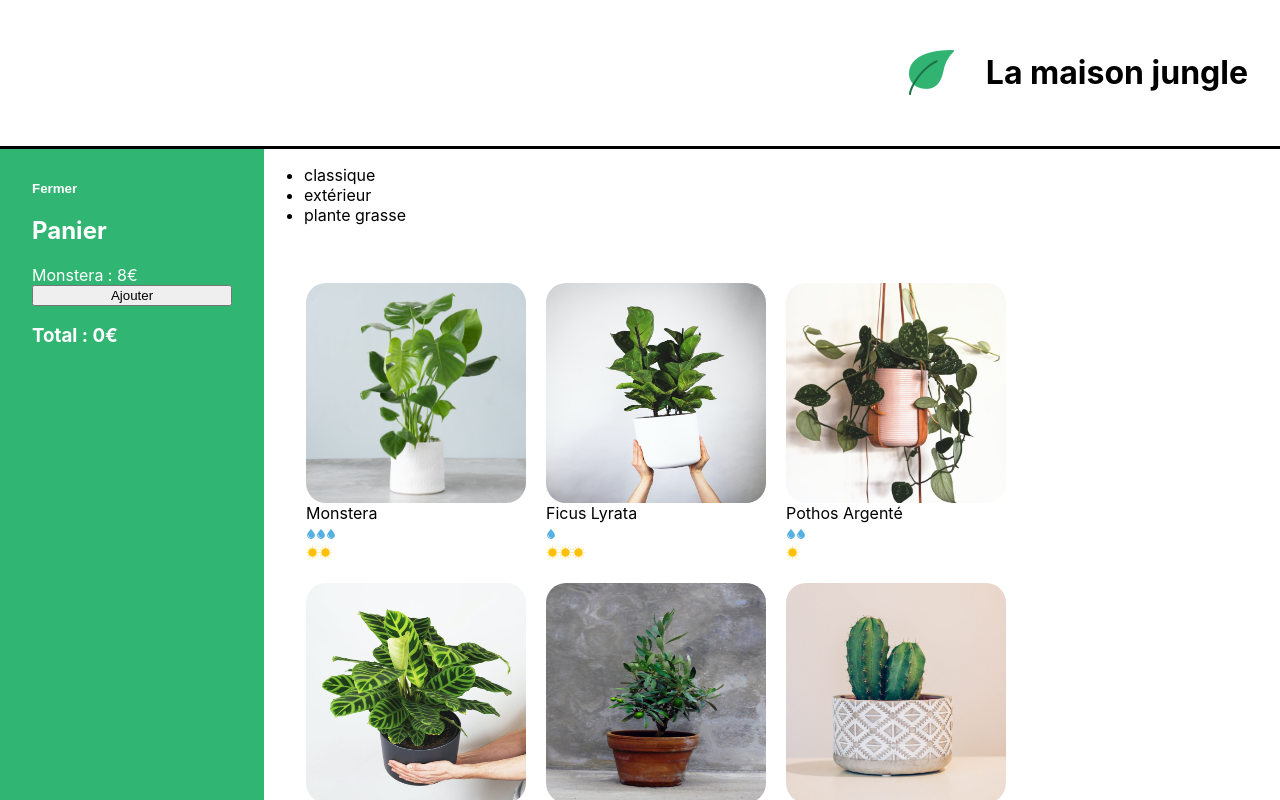
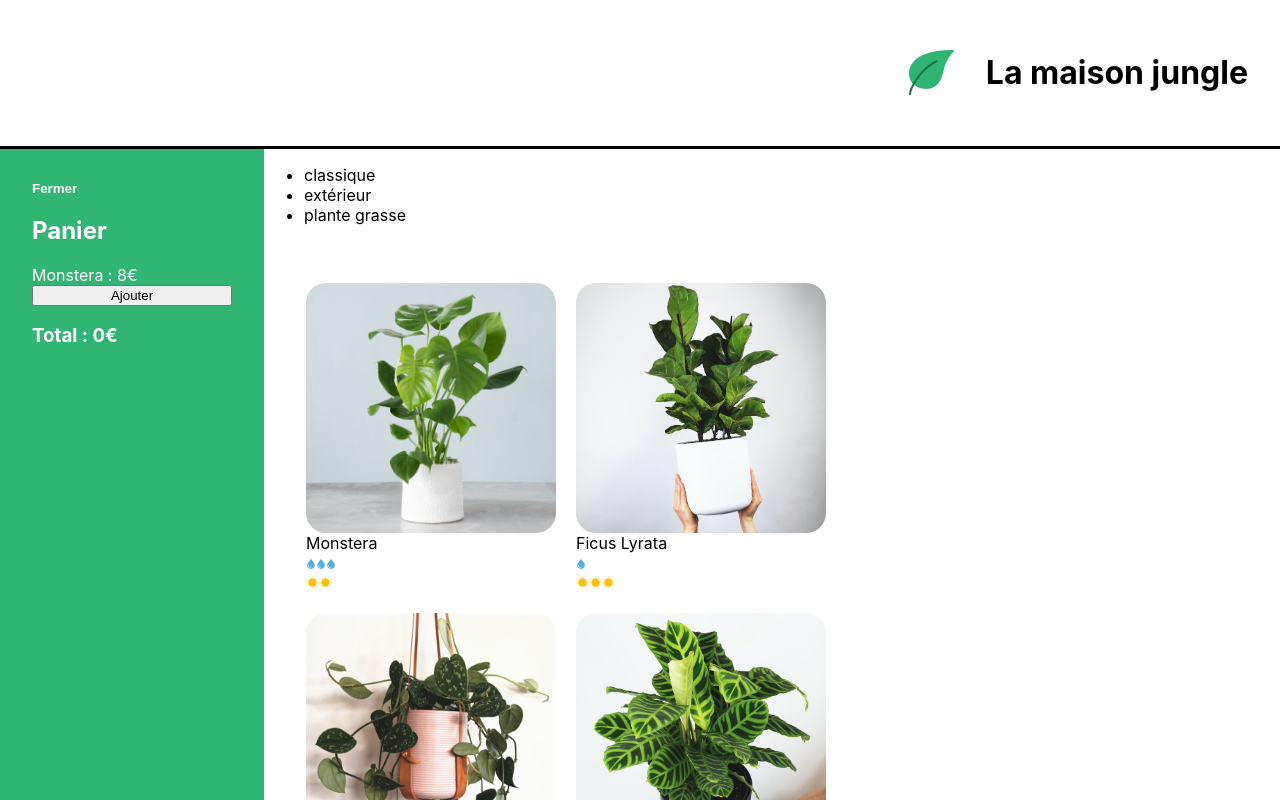
Before and after one commit to SOUFIANE-AIT-TALEB/react, a React (Create React App) app: page / in a window 1280 px wide. Shown: the top 800 px of the page. Built offline with nearby package versions, Linux system fonts and the light colour scheme.

Commit message:
Update PlantItem.css
update PlantItem.css

```diff
--- a/src/styles/PlantItem.css
+++ b/src/styles/PlantItem.css
@@ -1,7 +1,8 @@
 .lmj-plant-item-cover {
-	height: 220px;
-	width: 220px;
+	height: 250px;
+	width: 250px;
 	border-radius: 20px;
+	object-fit: cover;
 }
 
 .lmj-plant-item {
```
